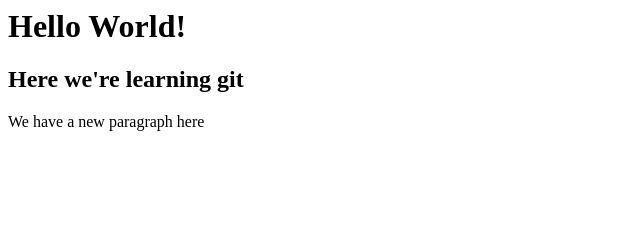
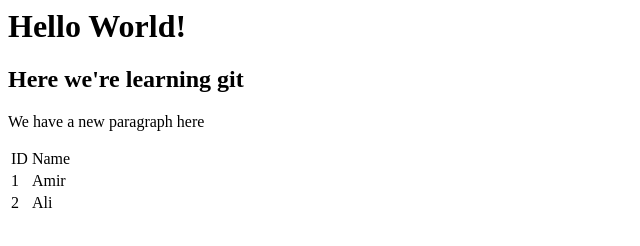
Before and after one commit to AmirBitaraf/LetTalk, a plain HTML site: page index.html in a window 1280 px wide. Shown: the whole page, without its empty margins (0-640 px from the left). Drawn offline with Linux system fonts and the light colour scheme.

Commit message:
Added table

```diff
--- a/index.html
+++ b/index.html
@@ -6,5 +6,21 @@
         <h1>Hello World!</h1>
         <h2>Here we're learning git</h2>
         <p>We have a new paragraph here</p>
+        <table>
+            <thead>
+                <td>ID</td>
+                <td>Name</td>
+            </thead>
+            <tbody>
+                <tr>
+                    <td>1</td>
+                    <td>Amir</td>
+                </tr>
+                <tr>
+                    <td>2</td>
+                    <td>Ali</td>
+                </tr>
+            </tbody>
+        </table>
     </body>
 </html>
```
